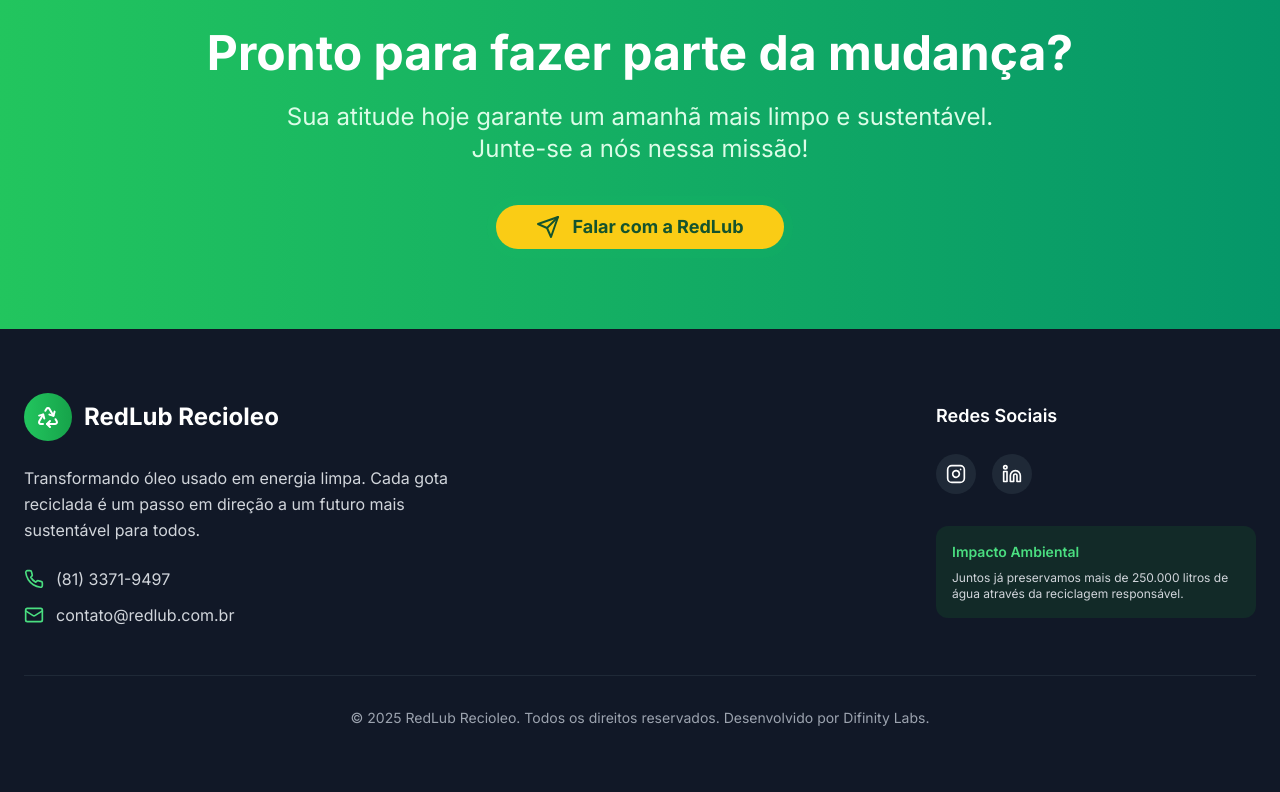
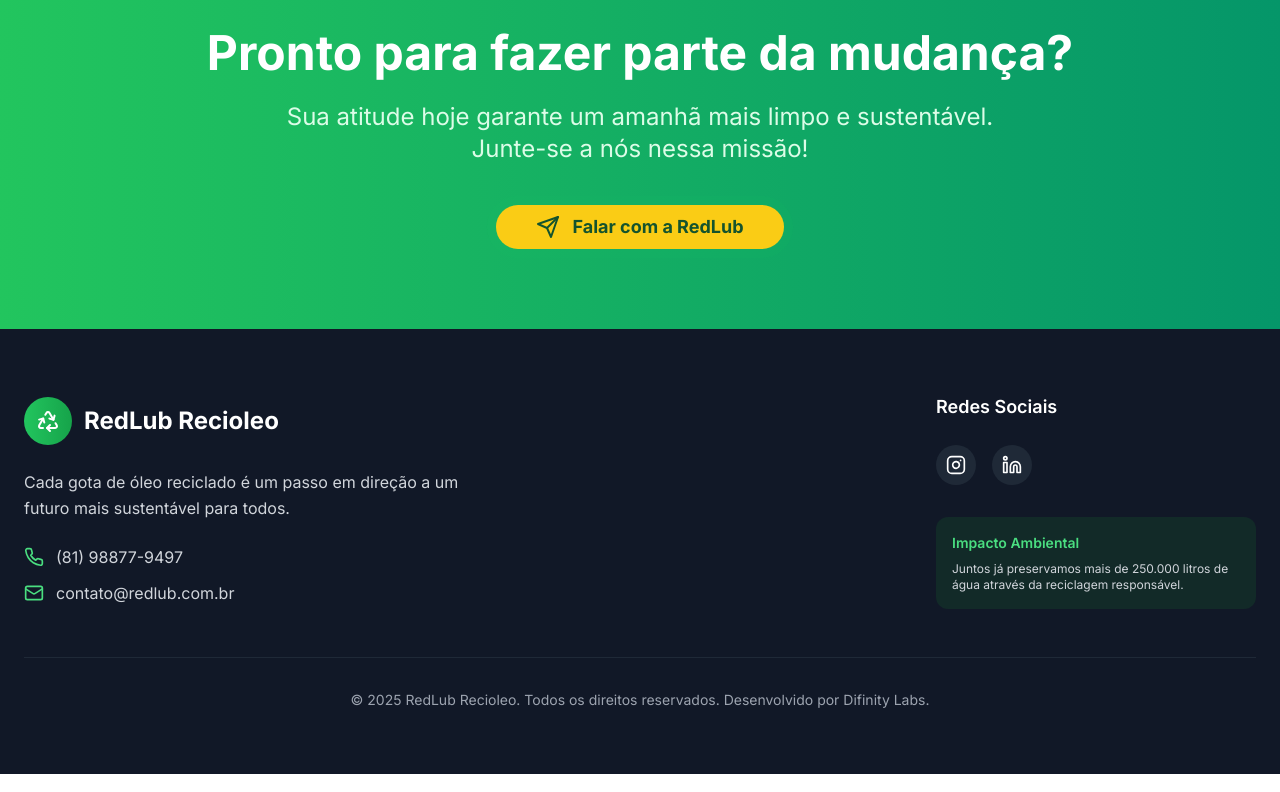
Before and after one commit to DjalmaHenry/redlub-landing-page, a React (Vite) app: page / in a window 1280 px wide. Shown: the part 5697-6489 px from the top of the page. Built offline with nearby package versions, Linux system fonts and the light colour scheme.

Commit message:
fix: texts

```diff
--- a/index.html
+++ b/index.html
@@ -7,8 +7,8 @@
 		<meta name="viewport" content="width=device-width, initial-scale=1.0" />
 
 		<!-- SEO Meta Tags -->
-		<meta name="description" content="Redlub - Reciclagem de óleo usado em fritura no Recife e Pernambuco. Coleta gratuita de óleo de cozinha usado. Transforme óleo usado em energia limpa e contribua para um planeta sustentável." />
-		<meta name="keywords" content="redlub, redlub recioleo, óleo usado, óleo de fritura, óleo usado em fritura, óleo usado em cozinha, reciclagem de óleo, reciclagem no recife, reciclagem de óleo no recife, reciclagem de óleo em pernambuco, recife, pernambuco, coleta de óleo, energia limpa, sustentabilidade" />
+		<meta name="description" content="Redlub - Reciclagem de óleo usado em fritura no Recife e Pernambuco. Coleta gratuita de óleo de cozinha usado. Contribua para um planeta sustentável." />
+		<meta name="keywords" content="redlub, redlub recioleo, óleo usado, óleo de fritura, óleo usado em fritura, óleo usado em cozinha, reciclagem de óleo, reciclagem no recife, reciclagem de óleo no recife, reciclagem de óleo em pernambuco, recife, pernambuco, coleta de óleo, sustentabilidade" />
 		<meta name="author" content="Redlub" />
 		<meta name="robots" content="index, follow" />
 		<meta name="language" content="pt-BR" />
@@ -19,7 +19,7 @@
 
 		<!-- Open Graph Meta Tags -->
 		<meta property="og:title" content="Redlub - Reciclagem de Óleo Usado em Fritura | Recife e Pernambuco" />
-		<meta property="og:description" content="Redlub - Reciclagem de óleo usado em fritura no Recife e Pernambuco. Coleta gratuita de óleo de cozinha usado. Transforme óleo usado em energia limpa e contribua para um planeta sustentável." />
+		<meta property="og:description" content="Redlub - Reciclagem de óleo usado em fritura no Recife e Pernambuco. Coleta gratuita de óleo de cozinha usado. Contribua para um planeta sustentável." />
 		<meta property="og:image" content="/principal_image.png" />
 		<meta property="og:image:width" content="1200" />
 		<meta property="og:image:height" content="630" />
@@ -31,7 +31,7 @@
 		<!-- Twitter Card Meta Tags -->
 		<meta name="twitter:card" content="summary_large_image" />
 		<meta name="twitter:title" content="Redlub - Reciclagem de Óleo Usado em Fritura | Recife e Pernambuco" />
-		<meta name="twitter:description" content="Redlub - Reciclagem de óleo usado em fritura no Recife e Pernambuco. Coleta gratuita de óleo de cozinha usado. Transforme óleo usado em energia limpa." />
+		<meta name="twitter:description" content="Redlub - Reciclagem de óleo usado em fritura no Recife e Pernambuco. Coleta gratuita de óleo de cozinha usado." />
 		<meta name="twitter:image" content="/principal_image.png" />
 
 		<!-- Structured Data for Local Business -->
--- a/src/components/Footer.jsx
+++ b/src/components/Footer.jsx
@@ -33,12 +33,12 @@ const Footer = () => {
               <span className="text-2xl font-bold">RedLub Recioleo</span>
             </div>
             <p className="text-gray-300 leading-relaxed mb-6 max-w-md">
-              Transformando óleo usado em energia limpa. Cada gota reciclada é um passo em direção a um futuro mais sustentável para todos.
+              Cada gota de óleo reciclado é um passo em direção a um futuro mais sustentável para todos.
             </p>
             <div className="space-y-3">
               <div className="flex items-center space-x-3 text-gray-300">
                 <Phone className="w-5 h-5 text-green-400" />
-                <span>(81) 3371-9497</span>
+                <span>(81) 98877-9497</span>
               </div>
               <div className="flex items-center space-x-3 text-gray-300">
                 <Mail className="w-5 h-5 text-green-400" />
```
